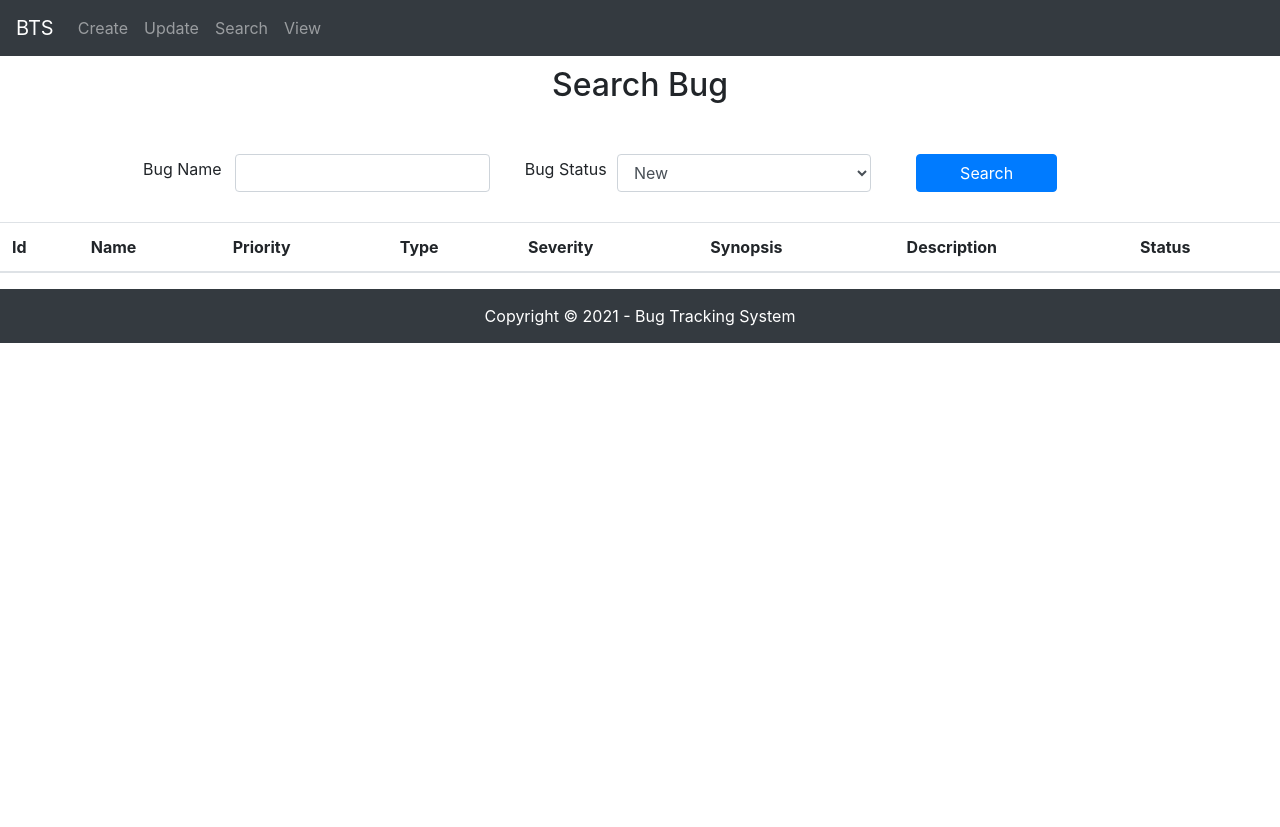
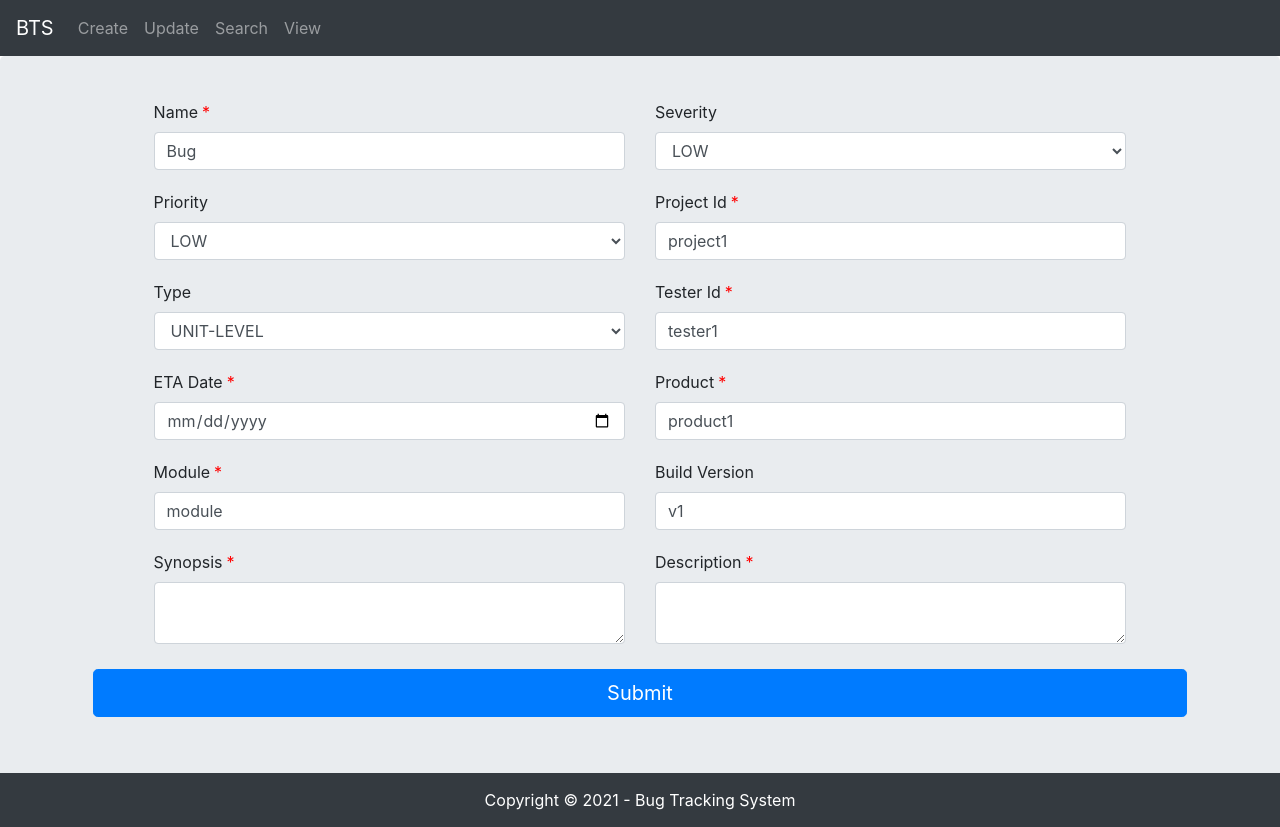
Before and after one commit to Sanjay-mg/BTS-angular, an Angular app: page / in a window 1280 px wide. Before the commit the page ends 800 px from the top, so only its background shows below. Built offline with nearby package versions, Linux system fonts and the light colour scheme.

Commit message:
added routing

```diff
--- a/src/app/app.component.html
+++ b/src/app/app.component.html
@@ -1,3 +1,3 @@
 <app-navigation-bar></app-navigation-bar>
-<app-search-bug></app-search-bug>
+<router-outlet></router-outlet>
 <app-footer></app-footer>
--- a/src/app/app.module.ts
+++ b/src/app/app.module.ts
@@ -1,5 +1,6 @@
 import { NgModule } from '@angular/core';
 import { HttpClientModule } from '@angular/common/http';
+import { RouterModule, Routes } from '@angular/router'
 import { BrowserModule } from '@angular/platform-browser';
 import { FormsModule } from "@angular/forms";
 import { AppComponent } from './app.component';
@@ -8,6 +9,13 @@ import { NavigationBarComponent } from './navigation-bar/navigation-bar.componen
 import { FooterComponent } from './footer/footer.component';
 import { ViewBugsComponent } from './view-bugs/view-bugs.component';
 import { SearchBugComponent } from './search-bug/search-bug.component';
+
+const routes: Routes = [
+  {path:'createBug', component:CreateBugFormComponent},
+  {path:'searchBug', component:SearchBugComponent},
+  {path:'viewBugs', component:ViewBugsComponent},
+  {path:'',component:CreateBugFormComponent}
+];
 
 @NgModule({
   declarations: [
@@ -19,7 +27,7 @@ import { SearchBugComponent } from './search-bug/search-bug.component';
     SearchBugComponent
   ],
   imports: [
-    BrowserModule, FormsModule,HttpClientModule,
+    BrowserModule, FormsModule,HttpClientModule,RouterModule.forRoot(routes),
   ],
   providers: [],
   bootstrap: [AppComponent]
--- a/src/app/navigation-bar/navigation-bar.component.html
+++ b/src/app/navigation-bar/navigation-bar.component.html
@@ -6,16 +6,16 @@
   <div class="collapse navbar-collapse right" id="collapsibleNavbar">
     <ul class="navbar-nav">
       <li class="nav-item">
-        <a class="nav-link" href="#">Create</a>
+        <a class="nav-link" routerLink="createBug">Create</a>
       </li>
       <li class="nav-item">
         <a class="nav-link" href="#">Update</a>
       </li>
       <li class="nav-item">
-        <a class="nav-link" href="#">Search</a>
+        <a class="nav-link" routerLink="searchBug">Search</a>
       </li>
       <li class="nav-item">
-        <a class="nav-link" href="#">View</a>
+        <a class="nav-link" routerLink="viewBugs">View</a>
       </li>
     </ul>
   </div>
```
